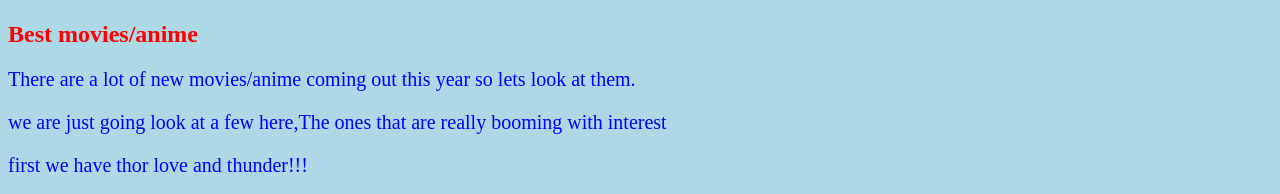
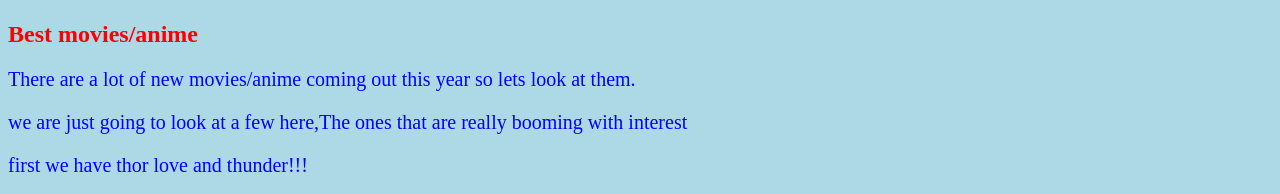
Before and after one commit to nichooy/nichooy.github.io, a plain HTML site: page index.html in a window 1280 px wide. Shown: the part 853-1047 px from the top of the page. Drawn offline with Linux system fonts and the light colour scheme.

Commit message:
Update index.html

```diff
--- a/index.html
+++ b/index.html
@@ -96,7 +96,7 @@ p {color:blue;
 
 <h2>Best movies/anime</h2>
 <p>There are a lot of new movies/anime coming out this year so lets look at them.</p>
-<p>we are just going look at a few here,The ones that are really booming with interest </p>
+<p>we are just going to look at a few here,The ones that are really booming with interest </p>
 <p>first we have thor love and thunder!!!</p>
  <img src="thor.jpg" alt="logo " width="600" height="400">
 <p>This mind blowing movie premiered on 8th July 2022.This movie  finds the God of Thunder (Chris Hemsworth) on a journey unlike anything he's ever faced – a quest for inner peace. But Thor's retirement is interrupted by a galactic killer known as Gorr the God Butcher (Christian Bale), who seeks the extinction of the gods.it features  romance,action packed battles,comedy and also you get to see thor being stripped and humiliated hilariously,you don't need to worry marvel studio never disappoints</p>
```
